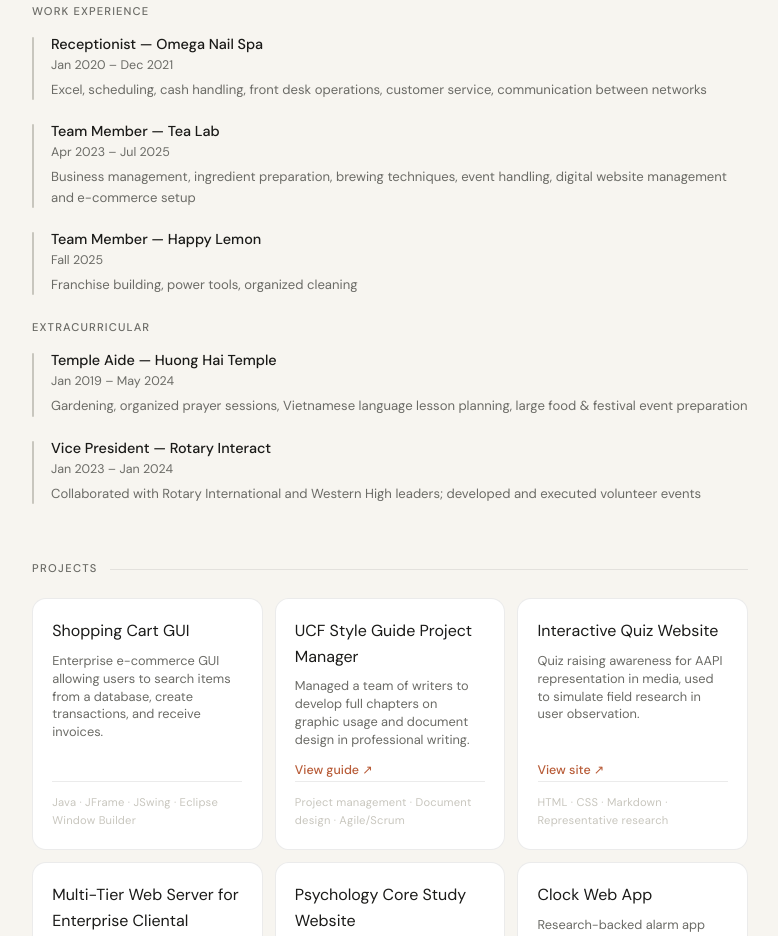
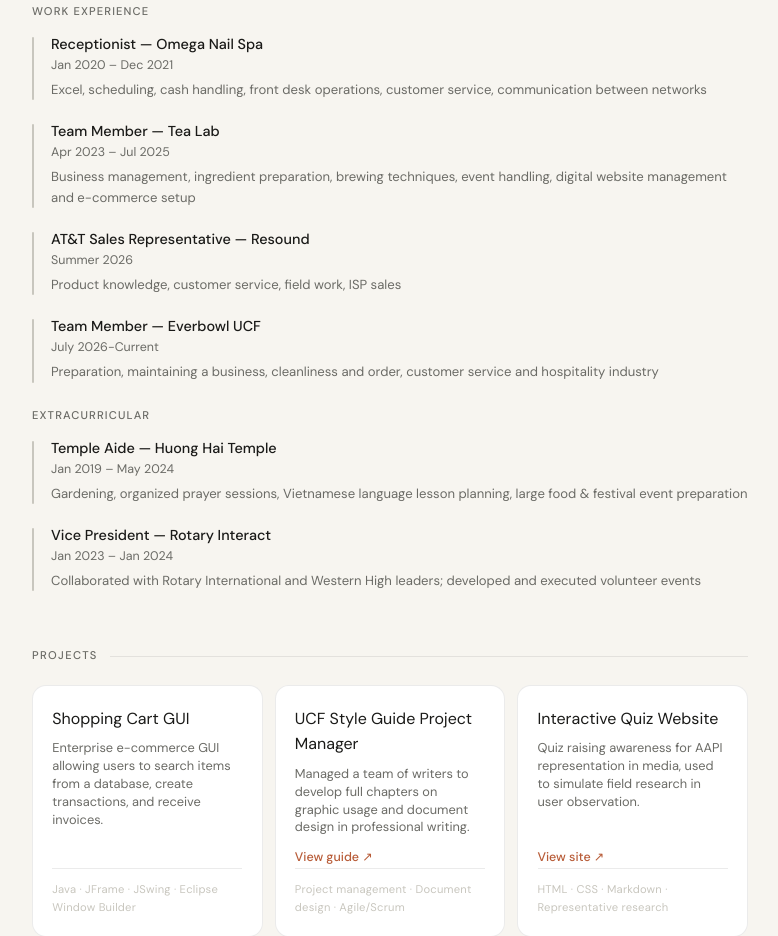
Before and after one commit to khoekh/khoekh.github.io, a plain HTML site: page index.html in a window 1280 px wide. Shown: the part 1109-2045 px from the top of the page, without its empty margins (250-1028 px from the left). Drawn offline with Linux system fonts and the light colour scheme.

Commit message:
Update index.html

```diff
--- a/index.html
+++ b/index.html
@@ -530,9 +530,17 @@
         <div class="exp-item">
           <div class="exp-line"></div>
           <div>
-            <div class="exp-title">Team Member &mdash; Happy Lemon</div>
-            <div class="exp-meta">Fall 2025</div>
-            <div class="exp-desc">Franchise building, power tools, organized cleaning</div>
+            <div class="exp-title">AT&T Sales Representative &mdash; Resound</div>
+            <div class="exp-meta">Summer 2026</div>
+            <div class="exp-desc">Product knowledge, customer service, field work, ISP sales</div>
+          </div>
+        </div>
+        <div class="exp-item">
+          <div class="exp-line"></div>
+          <div>
+            <div class="exp-title">Team Member &mdash; Everbowl UCF</div>
+            <div class="exp-meta">July 2026-Current</div>
+            <div class="exp-desc">Preparation, maintaining a business, cleanliness and order, customer service and hospitality industry</div>
           </div>
         </div>
       </div>
@@ -632,7 +640,7 @@
   </main>
 
   <footer>
-    <p>Made by Dieplam Nguyen &nbsp;·&nbsp; 2026 &nbsp;·&nbsp; Last updated: 4-11-26</p>
+    <p>Made by Dieplam Nguyen &nbsp;·&nbsp; 2026 &nbsp;·&nbsp; Last updated: 8-24-26</p>
   </footer>
 
   <!-- MODAL -->
```
